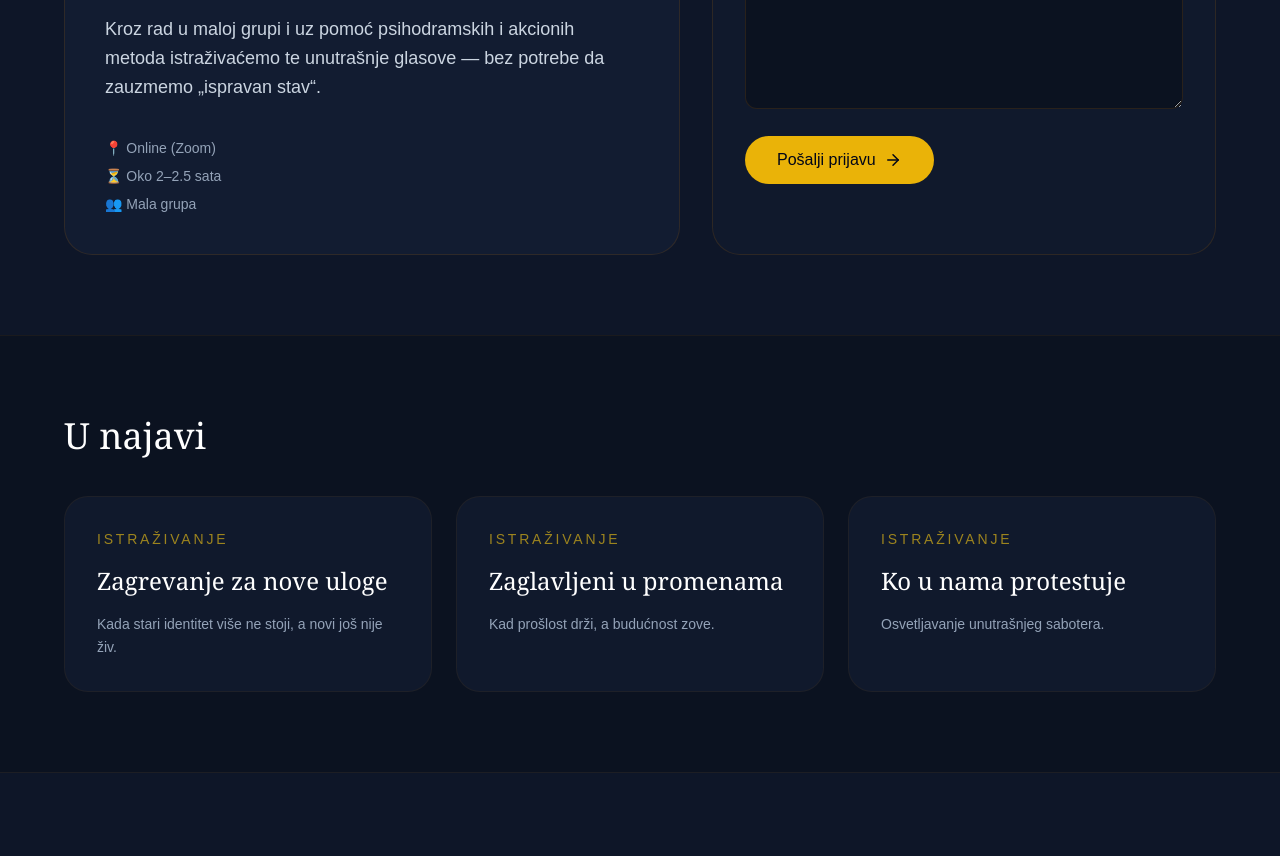
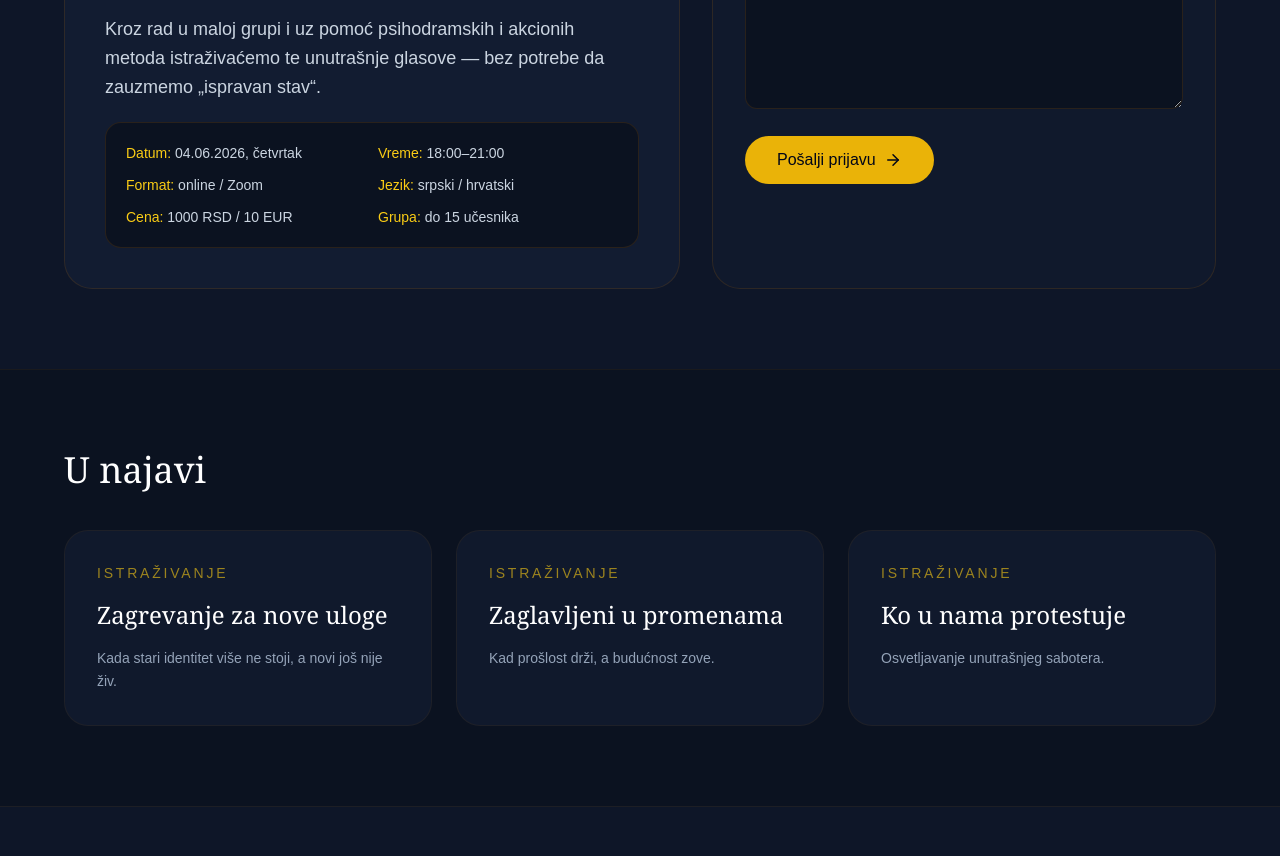
Before and after one commit to tihomirapsiholog/tihomira, a React (Create React App) app: page /en/events in a window 1280 px wide. Shown: the part 1220-2076 px from the top of the page. Built offline with nearby package versions, Linux system fonts and the light colour scheme; the HTML template or start-up script is replaced by a standard one.

Commit message:
Update EventsPage.jsx

```diff
--- a/src/pages/EventsPage.jsx
+++ b/src/pages/EventsPage.jsx
@@ -94,11 +94,26 @@ const handleSubmit = async (e) => {
                   „ispravan stav“.
                 </p>
 
-                <div className="space-y-2 pt-4 text-sm text-slate-400">
-                  <p>📍 Online (Zoom)</p>
-                  <p>⏳ Oko 2–2.5 sata</p>
-                  <p>👥 Mala grupa</p>
-                </div>
+                <div className="mt-8 grid gap-3 rounded-2xl border border-yellow-700/20 bg-[#0b1220] p-5 text-sm text-slate-300 sm:grid-cols-2">
+                <p>
+              <span className="text-yellow-400">Datum:</span> 04.06.2026, četvrtak
+               </p>
+              <p>
+               <span className="text-yellow-400">Vreme:</span> 18:00–21:00
+                </p>
+               <p>
+              <span className="text-yellow-400">Format:</span> online / Zoom
+              </p>
+               <p>
+               <span className="text-yellow-400">Jezik:</span> srpski / hrvatski
+              </p>
+              <p>
+             <span className="text-yellow-400">Cena:</span> 1000 RSD / 10 EUR
+            </p>
+            <p>
+           <span className="text-yellow-400">Grupa:</span> do 15 učesnika
+           </p>
+          </div>
               </div>
             </div>
 
```
